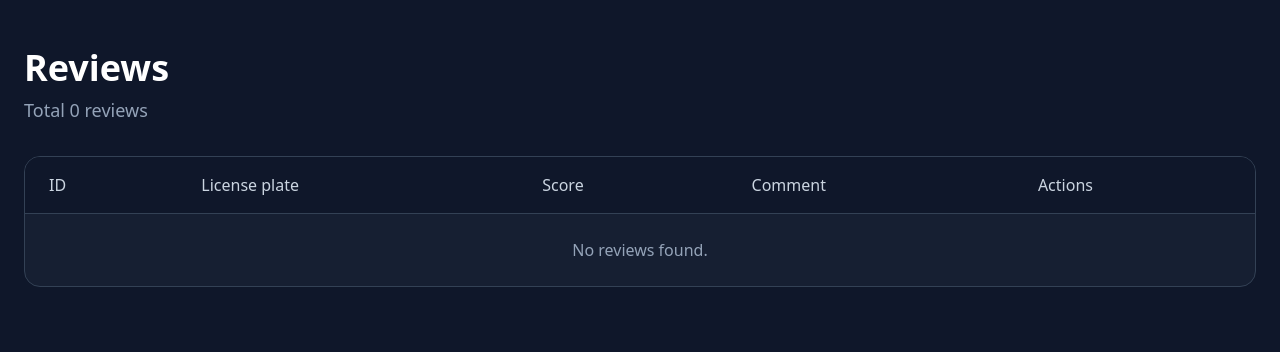
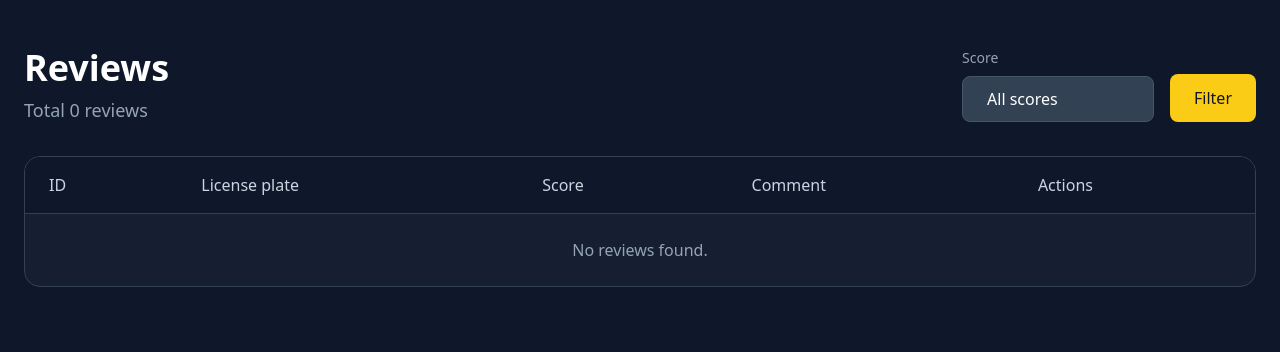
Before and after one commit to nuttawit007/EVConnectService-SSR, a Django app: page /staff/reviews/ in a window 1280 px wide. Shown: the part 68-420 px from the top of the page. Run offline with Django 5.2, Linux system fonts and the light colour scheme; the visitor is signed in with stand-in values (Sample User, id 1); data comes from the database, SQL or seed files in the repository; data that the repository does not hold is empty; parts of the project's set-up code (start-up, migrations or seed data) failed here and were passed over; some libraries are stand-ins or nearby versions.

Commit message:
feat(staff-reviews): Implement filtering reviews by score
This commit introduces a new filter to the staff review list, allowing staff to quickly analyze feedback by filtering reviews based on the submitted score (1 to 5).

- views.py (ReviewListView) : Updated to process the 'score' GET parameter and apply filtering to the Review queryset.
- review_list.html (staff) : Added a dropdown filter control for score selection and ensured the selected filter value is retained in the template after submission.

```diff
--- a/staff/templates/review_list.html
+++ b/staff/templates/review_list.html
@@ -3,9 +3,31 @@
 {% block content %}
 <main class="container mx-auto px-6 py-12">
     <!-- Page Title  -->
-    <div class="mb-8">
-        <h1 class="text-4xl font-bold mb-2">Reviews</h1>
-        <p class="text-slate-400 text-lg">Total {{ total_reviews }} reviews</p>
+    <div class="flex items-start justify-between mb-8">
+        <div>
+            <h1 class="text-4xl font-bold mb-2">Reviews</h1>
+            <p class="text-slate-400 text-lg">Total {{ total_reviews }} reviews</p>
+        </div>
+        <!-- Filter Controls -->
+        <form method="GET">
+            <div class="flex items-end gap-4">
+                <!-- Score Filter -->
+                <div>
+                    <label class="block text-sm text-slate-400 mb-2">Score</label>
+                    <select name="score" class="px-6 py-2.5 bg-slate-700 border border-slate-600 rounded-lg text-white focus:outline-none focus:border-yellow-400 transition-colors w-48 appearance-none cursor-pointer">
+                        <option value="">All scores</option>
+                        <option value="1" {% if filter_score == '1' %}selected{% endif %}>1</option>
+                        <option value="2" {% if filter_score == '2' %}selected{% endif %}>2</option>
+                        <option value="3" {% if filter_score == '3' %}selected{% endif %}>3</option>
+                        <option value="4" {% if filter_score == '4' %}selected{% endif %}>4</option>
+                        <option value="5" {% if filter_score == '5' %}selected{% endif %}>5</option>
+                    </select>
+                </div>
+                <div class="flex items-end">
+                    <button type="submit" class="px-6 py-3 bg-yellow-400 text-slate-900 rounded-lg cursor-pointer">Filter</button>
+                </div>
+            </div>
+        </form>
     </div>
 
     <!-- Reviews Table  -->
--- a/staff/views.py
+++ b/staff/views.py
@@ -185,11 +185,13 @@ class ReviewListView(LoginRequiredMixin, PermissionRequiredMixin, View):
     permission_required = ['staff.access_review_page', 'staff.view_review']
 
     def get(self, request):
-        reviews = (
-            Review.objects
-            .select_related('appointment__vehicle', 'appointment__user')
-            .order_by('id')
-        )
+        reviews = Review.objects.all().order_by('id')
+
+        filter_score = request.GET.get('score')
+        if filter_score:
+            reviews = reviews.filter(score=int(filter_score))
+        print(filter_score)
+
         review_rows = []
         for idx, review in enumerate(reviews, start=1):
             appointment = review.appointment
@@ -205,6 +207,7 @@ class ReviewListView(LoginRequiredMixin, PermissionRequiredMixin, View):
         return render(request, 'review_list.html', {
             'total_reviews': reviews.count(),
             'reviews': review_rows,
+            'filter_score': filter_score,
         })
 
 class ReviewDetailView(LoginRequiredMixin, PermissionRequiredMixin, View):
```
